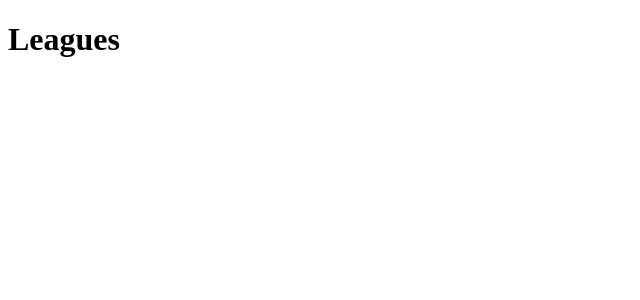
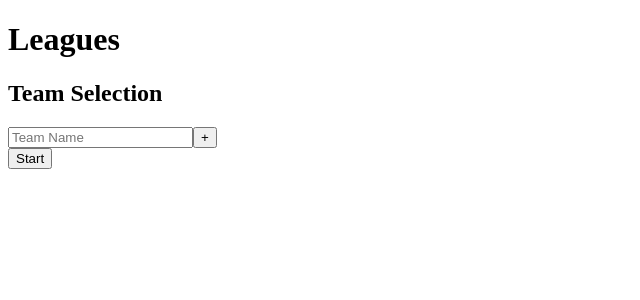
Before and after one commit to jamiedavenport/leagues, a React (Create React App) app: page / in a window 1280 px wide. Shown: the top 300 px of the page, without its empty margins (0-640 px from the left). Built offline with nearby package versions, Linux system fonts and the light colour scheme.

Commit message:
Setup Team Selection

```diff
--- a/src/App.tsx
+++ b/src/App.tsx
@@ -1,9 +1,19 @@
-import React from 'react';
+import React, { useState, useEffect } from "react";
+import TeamSelection from "./components/TeamSelection";
 
 const App: React.FC = () => {
+  const [teams, setTeams] = useState<string[]>([]);
+
+  const handleCreateTeam = (team: string) => {
+    setTeams([...teams, team]);
+  };
+
   return (
-    <h1>Leagues</h1>
+    <>
+      <h1>Leagues</h1>
+      <TeamSelection teams={teams} onCreateTeam={handleCreateTeam} />
+    </>
   );
-}
+};
 
 export default App;
--- /dev/null
+++ b/src/components/AddTeamForm.tsx
@@ -0,0 +1,28 @@
+import React, { useState, FormEvent } from "react";
+
+interface Props {
+  onSubmit: (value: string) => void;
+}
+
+const AddTeamForm: React.FC<Props> = ({ onSubmit }) => {
+  const [value, setValue] = useState("");
+
+  const handleChange = (e: FormEvent<HTMLInputElement>) => {
+    setValue(e.currentTarget.value);
+  };
+
+  const handleSubmit = (e: FormEvent) => {
+    e.preventDefault();
+    onSubmit(value);
+    setValue("");
+  };
+
+  return (
+    <form onSubmit={handleSubmit}>
+      <input placeholder="Team Name" value={value} onChange={handleChange} />
+      <button type="submit">+</button>
+    </form>
+  );
+};
+
+export default AddTeamForm;
--- /dev/null
+++ b/src/components/TeamSelection.tsx
@@ -0,0 +1,22 @@
+import React from "react";
+import AddTeamForm from "./AddTeamForm";
+
+interface Props {
+  teams: string[];
+  onCreateTeam: (team: string) => void;
+}
+
+const TeamSelection: React.FC<Props> = ({ teams, onCreateTeam }) => (
+  <>
+    <h2>Team Selection</h2>
+    <ul>
+      {teams.map(team => (
+        <li>{team}</li>
+      ))}
+    </ul>
+    <AddTeamForm onSubmit={onCreateTeam} />
+    <button>Start</button>
+  </>
+);
+
+export default TeamSelection;
```
